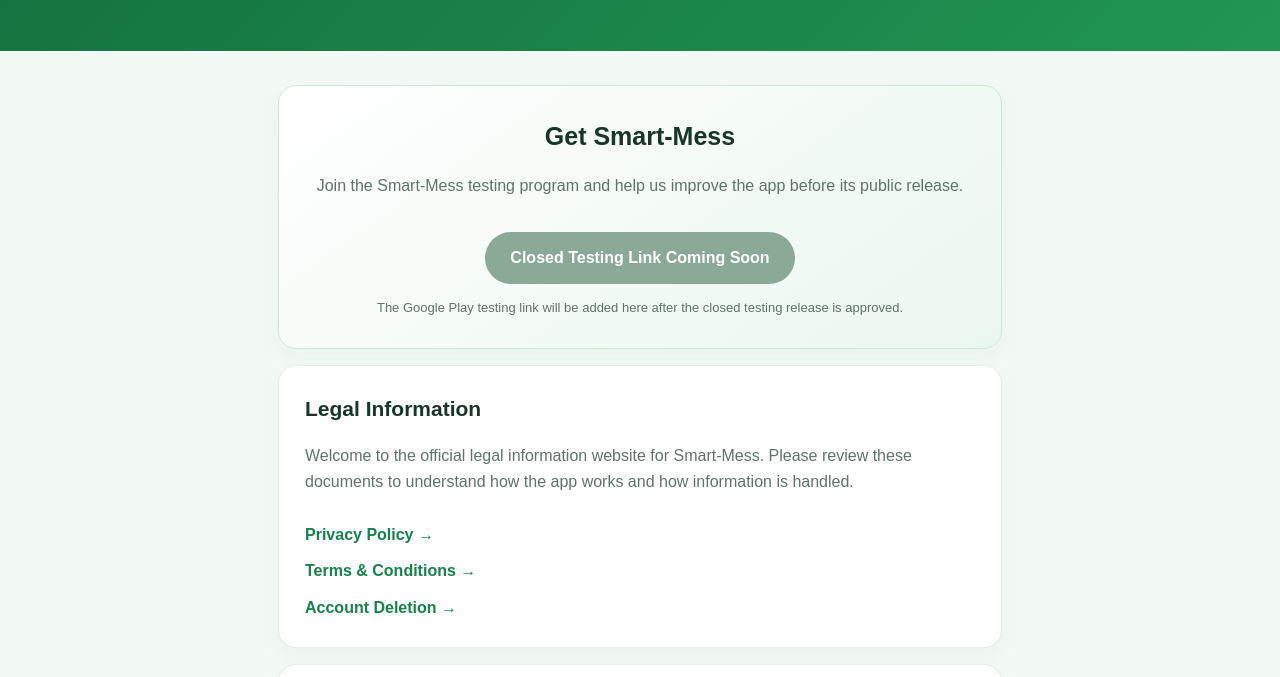
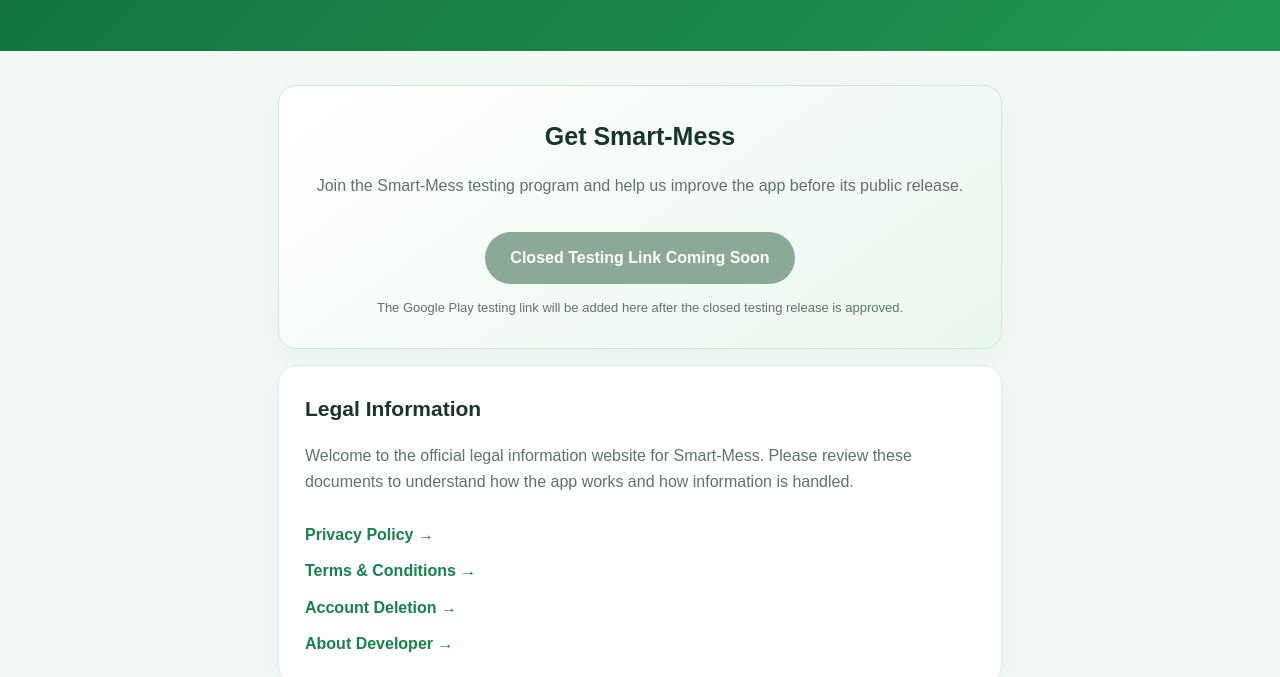
Before and after one commit to sheikhrubel24bd/smart-mess-legal, a plain HTML site: page index.html in a window 1280 px wide. Shown: the part 253-930 px from the top of the page. Drawn offline with Linux system fonts and the light colour scheme.

Commit message:
Link About Developer page from homepage

```diff
--- a/index.html
+++ b/index.html
@@ -40,7 +40,8 @@
       <p class="muted">Welcome to the official legal information website for Smart-Mess. Please review these documents to understand how the app works and how information is handled.</p>
       <a class="link" href="privacy-policy.html">Privacy Policy →</a><br>
       <a class="link" href="terms.html">Terms &amp; Conditions →</a><br>
-      <a class="link" href="account-delete.html">Account Deletion →</a>
+      <a class="link" href="account-delete.html">Account Deletion →</a><br>
+      <a class="link" href="about-developer.html">About Developer →</a>
     </section>
     <section class="panel">
       <h2>About Smart-Mess</h2>
```
